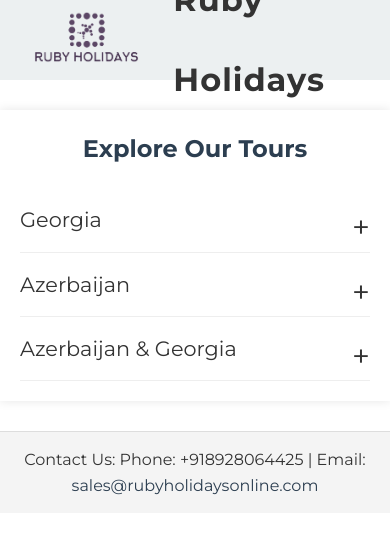
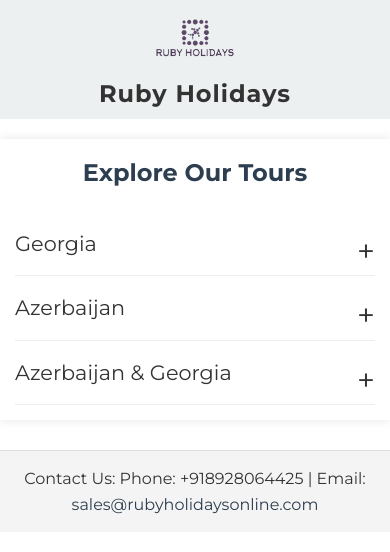
Before and after one commit to MokshUdeshi/RubyHolidaysQR, a plain HTML site: page index.html in a window 390 px wide. Drawn offline with Linux system fonts and the light colour scheme.

Commit message:
index.html

```diff
--- a/index.html
+++ b/index.html
@@ -19,27 +19,27 @@
       color: #333;
       line-height: 1.6;
     }
-    /* Header Styling (Lighter Background & Flex Layout) */
+    /* Responsive Header Styling */
     header {
       background: #ecf0f1; /* Light grey background for better logo visibility */
       display: flex;
+      flex-wrap: wrap; /* Allow logo & title to wrap on smaller screens */
       align-items: center;
       justify-content: center;
-      height: 80px; /* Fixed header height */
-      position: relative;
-      padding: 0 20px;
+      padding: 10px 20px;
     }
     header img.logo {
-      height: 100%; /* Logo takes full height of the header */
+      height: 60px; /* Logo scaled for mobile */
       width: auto;
       margin-right: 20px;
+      margin-bottom: 10px; /* Space under logo if it wraps */
     }
     header h1 {
       font-weight: 700;
       letter-spacing: 1px;
       margin: 0;
-      font-size: 2em;
-      line-height: 80px; /* Vertically center the title */
+      font-size: 1.8em;
+      line-height: 1.2;
     }
     /* Container Styling */
     .container {
@@ -141,6 +141,29 @@
     footer a {
       color: #2c3e50;
       text-decoration: none;
+    }
+
+    /* Media Query for Smaller Screens */
+    @media (max-width: 600px) {
+      header {
+        flex-direction: column; /* Stack logo & title vertically */
+        padding: 10px;
+      }
+      header img.logo {
+        margin-right: 0;
+        margin-bottom: 10px;
+      }
+      header h1 {
+        font-size: 1.5em;
+        text-align: center;
+      }
+      .container {
+        margin: 20px auto;
+        padding: 15px;
+      }
+      .duration-link {
+        width: 100%;   /* Make links take full width for easier tapping */
+      }
     }
   </style>
 </head>
```
